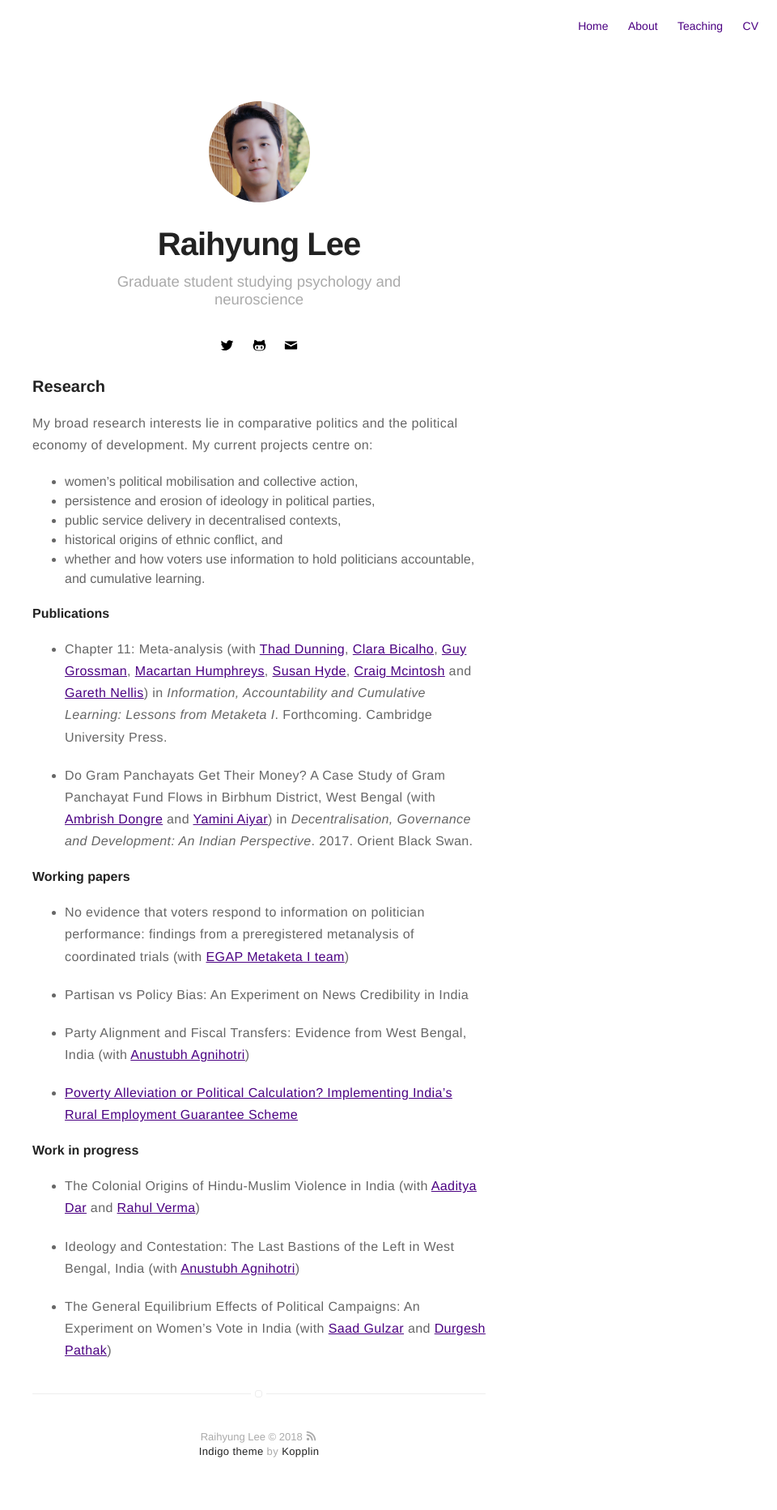
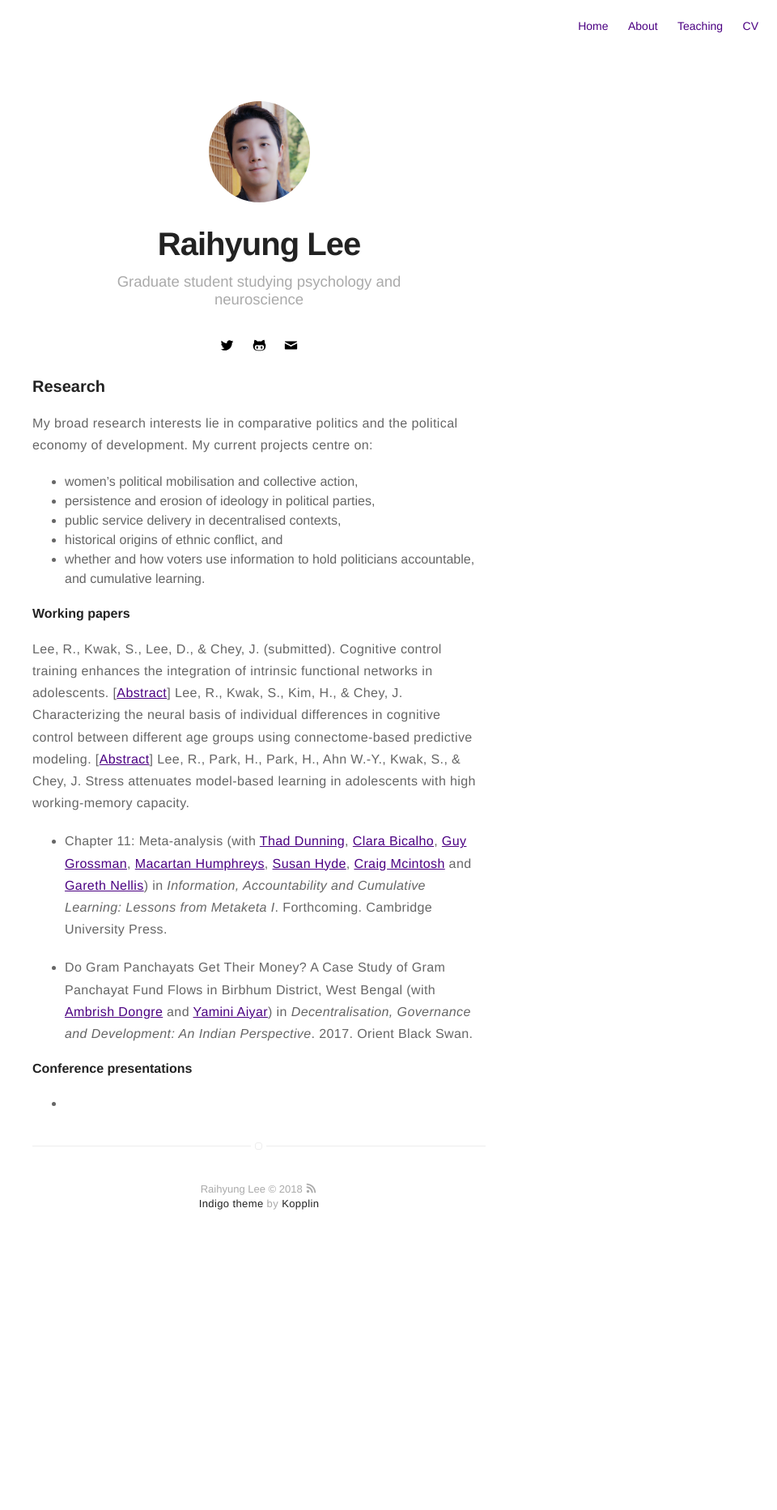
Before and after one commit to RaihyungLee/RaihyungLee.github.io, a Jekyll site: the page built from research.md, in a window 1280 px wide. Shown: the whole page at 81% size, without its empty margins (320-1280 px from the left). Built offline with Jekyll 4.4.1, drawn with Linux system fonts in a browser that asks for light colours; after the commit the page ends 1558 px from its top, so only the background shows below that.

Commit message:
Update research.md

```diff
--- a/research.md
+++ b/research.md
@@ -12,23 +12,15 @@ My broad research interests lie in comparative politics and the political econom
 * historical origins of ethnic conflict, and
 * whether and how voters use information to hold politicians accountable, and cumulative learning.
 
-#### Publications
+#### Working papers
+Lee, R., Kwak, S., Lee, D., & Chey, J. (submitted). Cognitive control training enhances the integration
+of intrinsic functional networks in adolescents. [[Abstract](https://drive.google.com/file/d/1MozZMymmqkUkoR1bzgl86oF2Y3ys_tj2/view?usp=sharing)]
+Lee, R., Kwak, S., Kim, H., & Chey, J. Characterizing the neural basis of individual differences in cognitive control between different age groups using connectome-based predictive modeling. [[Abstract](https://drive.google.com/file/d/15u_bza7CDPFUT4-OV_H7UP1yy2dSyF-v/view?usp=sharing)]
+Lee, R., Park, H., Park, H., Ahn W.-Y., Kwak, S., & Chey, J. Stress attenuates model-based learning in adolescents with high working-memory capacity.
+
 * Chapter 11: Meta-analysis (with [Thad Dunning](http://www.thaddunning.com/), [Clara Bicalho](https://wzb.eu/en/persons/clara-bicalho-maia-correia), [Guy Grossman](https://web.sas.upenn.edu/ggros/), [Macartan Humphreys](http://www.macartan.nyc/), [Susan Hyde](http://susan.hyde.co/), [Craig Mcintosh](http://gps.ucsd.edu/faculty-directory/craig-mcintosh.html) and [Gareth Nellis](http://www.garethnellis.com/)) in _Information, Accountability and Cumulative Learning: Lessons from Metaketa I_. Forthcoming. Cambridge University Press.
 
 * Do Gram Panchayats Get Their Money? A Case Study of Gram Panchayat Fund Flows in Birbhum District, West Bengal (with [Ambrish Dongre](https://www.iima.ac.in/web/faculty/faculty-profiles/ambrish-dongre) and [Yamini Aiyar](http://www.cprindia.org/people/yamini-aiyar)) in _Decentralisation, Governance and Development: An Indian Perspective_. 2017. Orient Black Swan.
 
-#### Working papers
-* No evidence that voters respond to information on politician performance: findings from a preregistered metanalysis of coordinated trials (with [EGAP Metaketa I team](http://egap.org/metaketa/metaketa-information-and-accountability))
-
-* Partisan vs Policy Bias: An Experiment on News Credibility in India
-
-* Party Alignment and Fiscal Transfers: Evidence from West Bengal, India (with [Anustubh Agnihotri](http://polisci.berkeley.edu/people/person/anustubh-agnihotri))
-
-* [Poverty Alleviation or Political Calculation? Implementing India's Rural Employment Guarantee Scheme](https://papers.ssrn.com/sol3/papers.cfm?abstract_id=2555738)
-
-#### Work in progress
-* The Colonial Origins of Hindu-Muslim Violence in India (with [Aaditya Dar](https://aadityadar.com/) and [Rahul Verma](http://polisci.berkeley.edu/people/person/rahul-verma))
-
-* Ideology and Contestation: The Last Bastions of the Left in West Bengal, India (with [Anustubh Agnihotri](http://polisci.berkeley.edu/people/person/anustubh-agnihotri))
-
-* The General Equilibrium Effects of Political Campaigns: An Experiment on Women's Vote in India (with [Saad Gulzar](http://saadgulzar.com/) and [Durgesh Pathak](http://aamaadmiparty.org/teams/durgesh-pathak/))
+#### Conference presentations
+*
```
